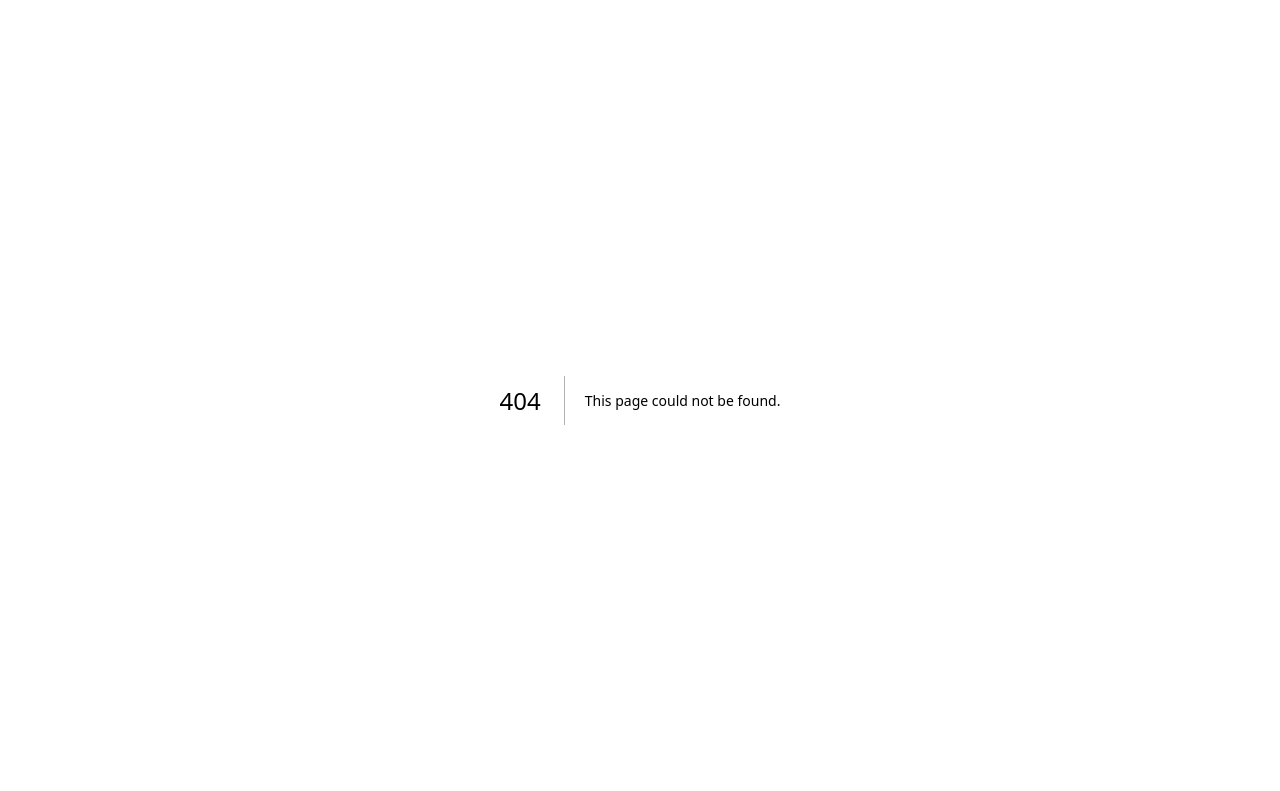
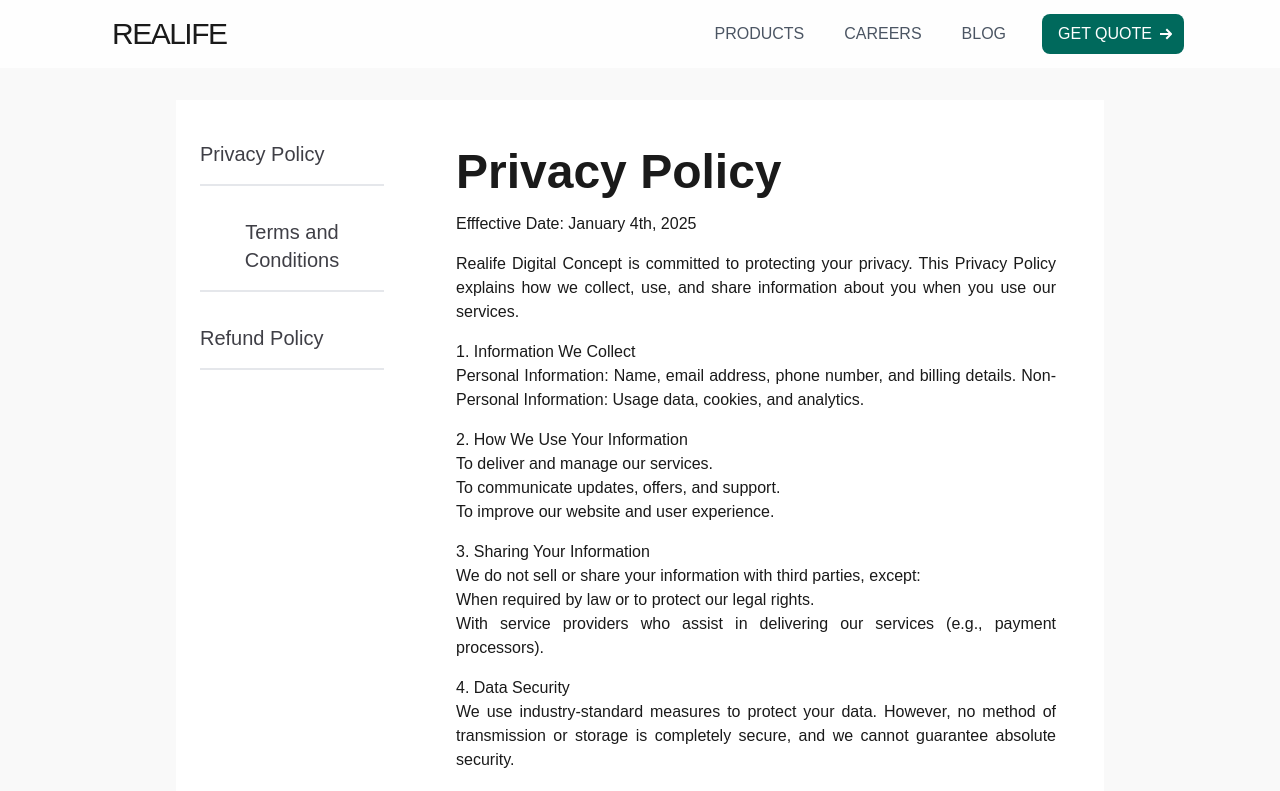
Before and after one commit to Realife-Digital/synccohq, a Next.js app: page /privacy in a window 1280 px wide. Before the commit this address had no page. Shown: the top 791 px of the page. Built offline with nearby package versions, Linux system fonts and the light colour scheme.

Commit message:
chore: create policy page

```diff
--- /dev/null
+++ b/src/pages/privacy.tsx
@@ -0,0 +1,43 @@
+import Header from "@/components/Header";
+import Footer from "@/components/Footer";
+import PolicySidebar from "@/components/privacy-components/Sidebar";
+import React from "react";
+import { useState } from "react";
+import PrivacyContent from "@/components/privacy-components/Privacy";
+import TermsContent from "@/components/privacy-components/Terms";
+import RefundContent from "@/components/privacy-components/Refund";
+
+
+export default function PrivacyPage (){
+
+     const [activePolicy, setActivePolicy] = useState("privacy");
+
+     const renderPolicyContent = () => {
+    switch (activePolicy) {
+      case "privacy":
+        return <PrivacyContent />;
+      case "terms":
+        return <TermsContent/>
+      case "refund":
+        return <RefundContent/>;
+      default:
+        return <p>Select a policy from the sidebar to view details.</p>;
+    }
+  };
+
+
+    return (
+      <>
+        <Header />
+        <div className="flex mx-44 py-8">
+          {/* Sidebar */}
+          <div className="w-1/4 bg-white ">
+            <PolicySidebar setActivePolicy={setActivePolicy} />
+          </div>
+          {/* Main Content */}
+          <main className="w-3/4 p-12 bg-white">{renderPolicyContent()}</main>
+        </div>
+        <Footer />
+      </>
+    );
+}
```
